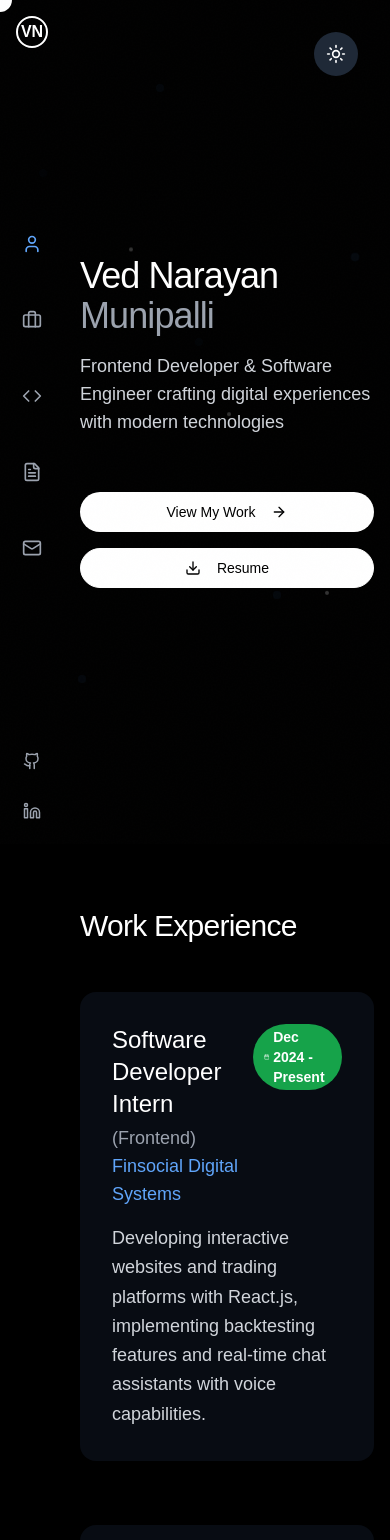
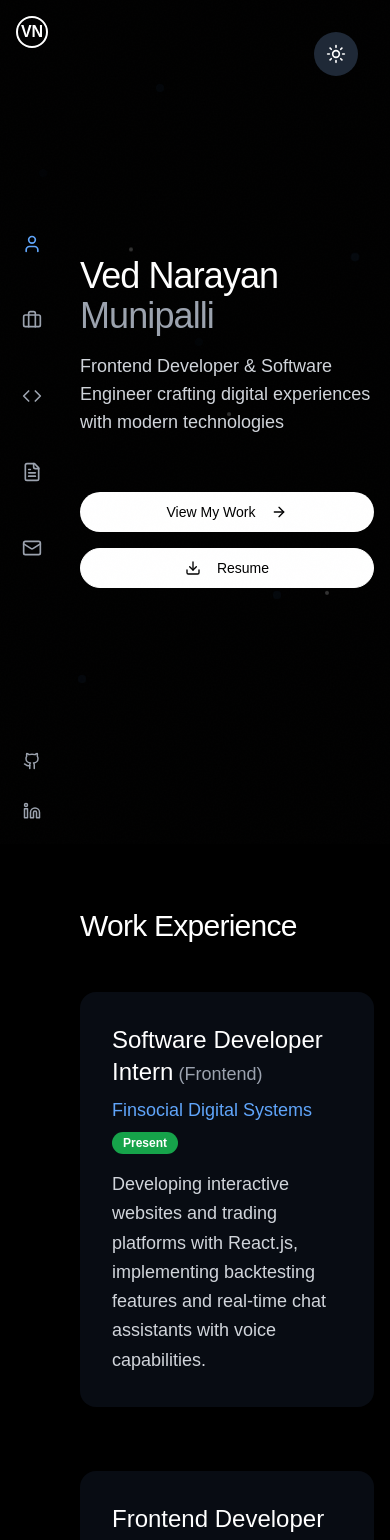
Before and after one commit to Ved-Narayan/Portfolio, a Next.js app: page / in a window 390 px wide. Shown: the top 1540 px of the page. Built offline with nearby package versions, Linux system fonts and the light colour scheme.

Commit message:
Update page.tsx

```diff
--- a/app/page.tsx
+++ b/app/page.tsx
@@ -118,9 +118,9 @@ export default function Portfolio() {
         isDarkMode ? "bg-black text-white" : "bg-white text-black"
       } overflow-x-hidden`}
     >
-      {/* Custom cursor */}
+      {/* Custom cursor - hidden on mobile */}
       <div
-        className={`fixed w-6 h-6 rounded-full pointer-events-none z-50 transition-all duration-100 ease-out will-change-transform ${
+        className={`fixed w-6 h-6 rounded-full pointer-events-none z-50 transition-all duration-100 ease-out will-change-transform hidden sm:hidden md:block ${
           isDarkMode ? "bg-white mix-blend-difference" : "bg-black mix-blend-difference"
         }`}
         style={{
@@ -367,9 +367,9 @@ export default function Portfolio() {
                       isDarkMode ? "bg-gray-900/50 group-hover:bg-gray-900/80" : "bg-gray-50 group-hover:bg-gray-100"
                     }`}
                   >
-                    <div className="flex justify-between items-start mb-4">
+                    <div className="flex justify-between items-start mb-4 flex-col md:flex-row">
                       <div>
-                        <h3 className="text-2xl font-medium">
+                        <h3 className="text-2xl font-medium mb-2 md:mb-0">
                           {job.title}
                           {job.subtitle && (
                             <span className={`text-lg ${isDarkMode ? "text-gray-400" : "text-gray-600"}`}>
@@ -380,10 +380,10 @@ export default function Portfolio() {
                         </h3>
                         <p className={`text-lg ${isDarkMode ? "text-blue-400" : "text-blue-600"}`}>{job.company}</p>
                       </div>
-                      <div className="flex items-center space-x-2">
+                      <div className="flex items-center space-x-2 mt-2 md:mt-0">
                         <Badge
                           variant={job.status === "Current" ? "default" : "outline"}
-                          className={`text-sm ${
+                          className={`text-xs md:text-sm ${
                             isDarkMode
                               ? job.status === "Current"
                                 ? "bg-green-600 text-white"
@@ -393,8 +393,11 @@ export default function Portfolio() {
                                 : "border-gray-400 text-gray-700"
                           }`}
                         >
-                          <Calendar className="mr-1" size={12} />
-                          {job.period}
+                          <Calendar className="mr-1 hidden md:inline" size={12} />
+                          <span className="md:hidden">
+                            {job.period.split(" - ").pop()?.split(" ")[0]} {/* Shows only month for mobile */}
+                          </span>
+                          <span className="hidden md:inline">{job.period}</span>
                         </Badge>
                       </div>
                     </div>
```
